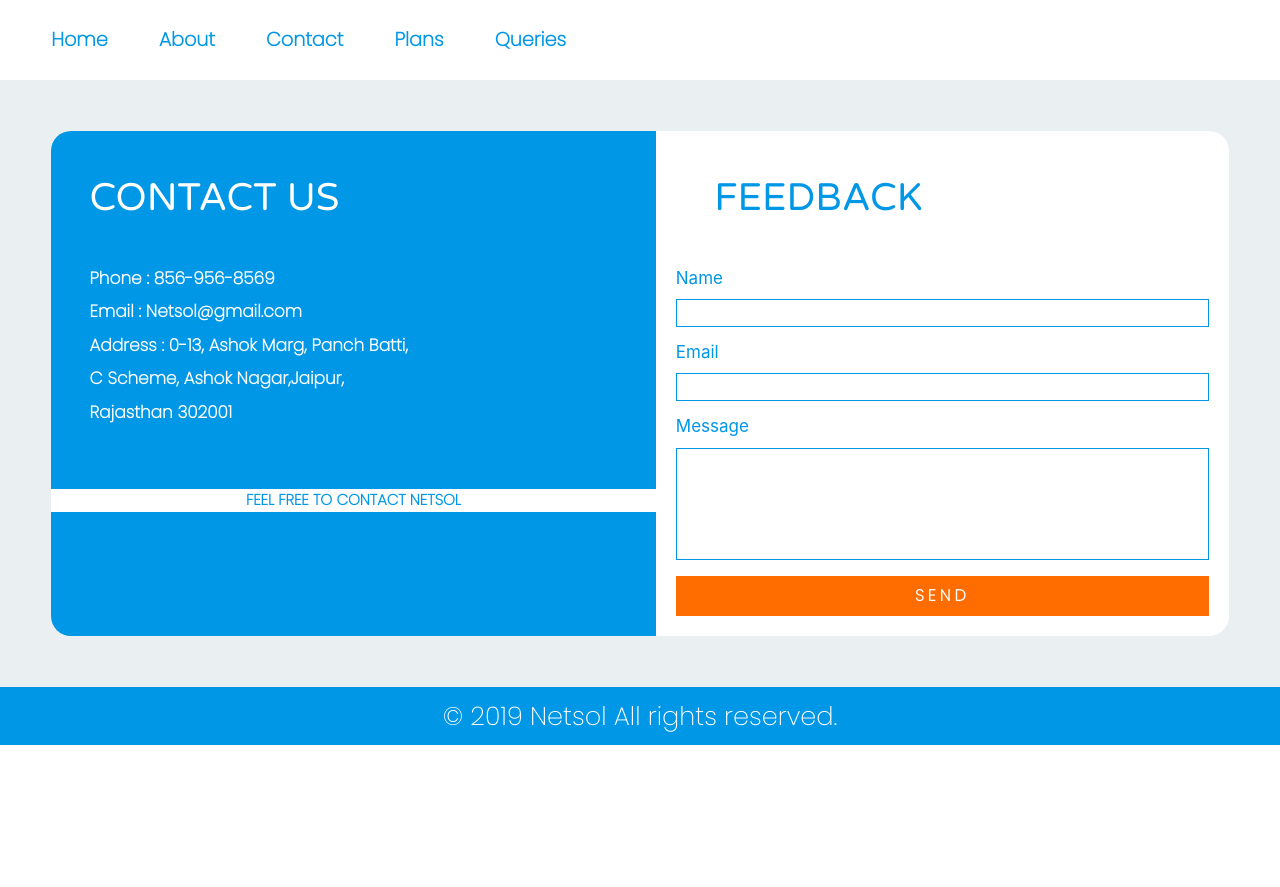
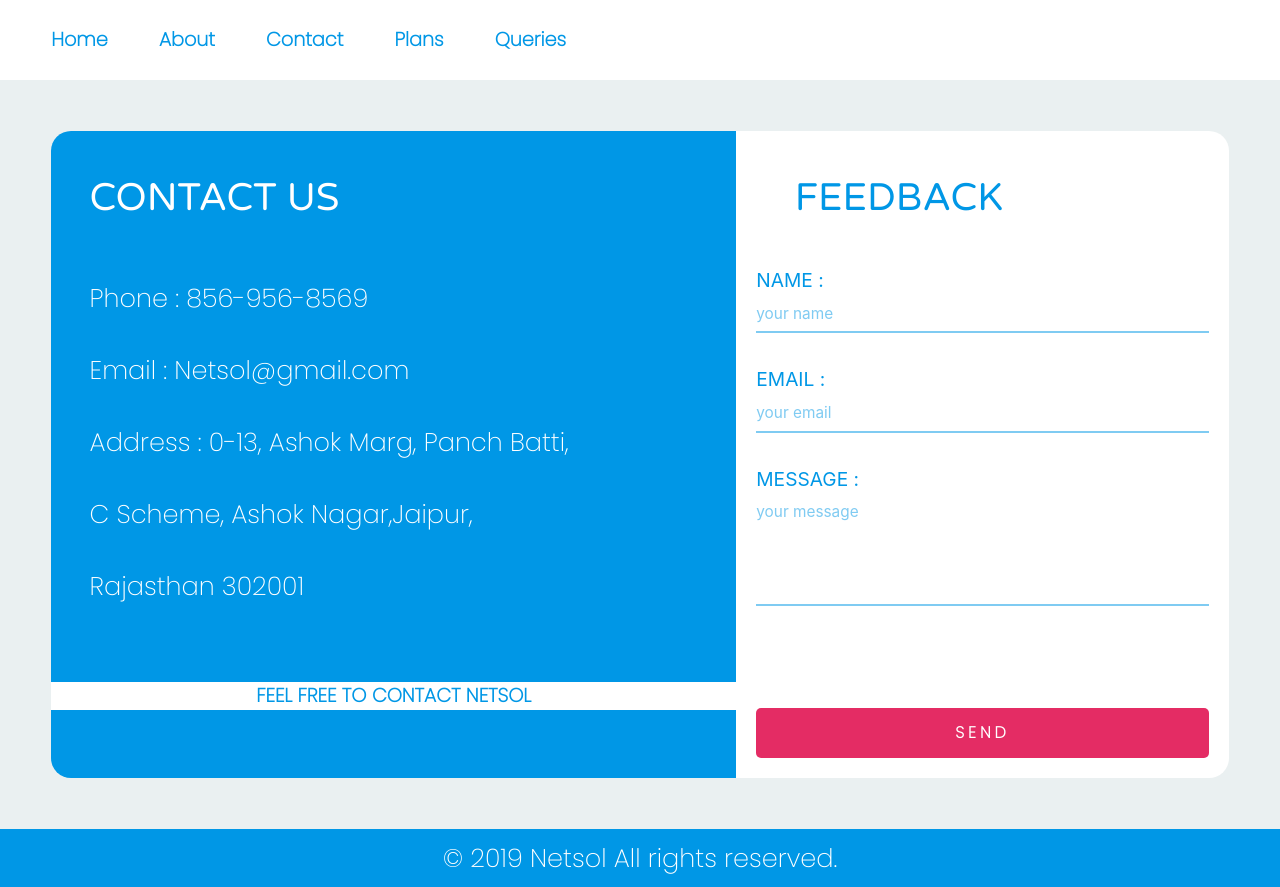
Before and after one commit to gauravnagar192/NetsolWebsite, a React (Create React App) app in the folder client/: page /contact in a window 1280 px wide. Before the commit the page ends 800 px from the top, so only its background shows below. Built offline with nearby package versions, Linux system fonts and the light colour scheme.

Commit message:
make it better

```diff
--- a/client/src/App.css
+++ b/client/src/App.css
@@ -15,7 +15,7 @@
   text-decoration: none;
   color: #FFFFFF;
 }
-@media screen and (max-width: 426px) {
+@media screen and (max-width: 425px) {
   .err {
     font-size: 3.5vh;
     font-family: 'Poppins' , sans-serif;
@@ -459,22 +459,28 @@
   #fn , #fe , #fm {
     display: block;
     font-size: 2.5vh;
+    margin-bottom: 0vw;
   }
   #f-name:focus , #f-email:focus , #f-msg:focus {
     outline: none;
     border: none;
     border-bottom: 2px solid #0097E6;
+    box-shadow: 2px 2px 5px rgba(0,0,0,0.5);
+    padding: 2vw;
+    margin: 2vw 0vw;
   }
   #f-name , #f-email , #f-msg {
     width: 100%;
     display: block;
     border: none;
     font-family: 'Poppins' , sans-serif;
-    border-bottom: 2px solid #0097E6;
-    margin-bottom: 1vw;
-    background: #EAF0F1;
+    border-bottom: 2px solid rgba(0,151,230,0.5);
+    margin-bottom: 5vw;
     color: #0097E6;
     font-weight: lighter;
+  }
+  #f-name::placeholder , #f-email::placeholder , #f-msg::placeholder {
+    color: rgba(0,151,230,.5);
   }
   #f-msg {
     resize: none;
@@ -487,7 +493,7 @@
     border-bottom-right-radius: 5px;
     margin-left: auto;
     margin-right: auto;
-    background: #FF6D00;
+    background: #E42C64;
     font-family: 'Poppins' , sans-serif;
     text-align: center;
     border: none;
@@ -502,7 +508,7 @@
   }
   #cont {
     background: #EAF0F1;
-    padding: 2vw 2vw;
+    padding: 1vw 4vw;
   }
   #contact {
   }
@@ -513,17 +519,17 @@
     font-size: 3vh;
   }
   .ct-info {
-    padding: 2px 10px;
-    font-family: 'Poppins' , sans-serif;
-    font-size: 2.5vh;
-    margin-top: 1vh;
+    padding: 5px 10px;
+    font-family: 'Poppins' , sans-serif;
+    font-size: 4.6vw;
+    margin-top: 5vw;
   }
   #ct-sl {
     border-bottom-left-radius: 5px;
     border-bottom-right-radius: 5px;
     text-align: center;
     padding: 5px 0px;
-    background: #FF6D00;
+    background: #E42C64;
     color: #FFFFFF;
     margin: 2vh 0vh;
     font-size: 3vh;
@@ -535,6 +541,7 @@
     border-top-right-radius: 5px;
     border-bottom-left-radius: 5px;
     border-bottom-right-radius: 5px;
+    margin: 10vw 0vw;
     display: block;
     color: #FFFFFF;
   }
@@ -897,8 +904,43 @@
     height: 25vw;
     display: none;
   }
+  #mo , #e , #c {
+    display: block;
+    margin: 4vw;
+    font-family: 'Poppins' , sans-serif;
+    font-size: 5vw;
+  }
+  #mo > div , #e > div , #c > div {
+    color: #E42C64;
+    font-weight: bold;
+  }
+  #mo > p , #e > p , #c > p {
+    display: block;
+    color: #0097E6;
+    margin-bottom: 2vw;
+  }
+  #Info2 {
+    margin: 14vw 0vw;
+  }
 }
 @media screen and (min-width: 426px) {
+  #Info2 {
+    margin: 8vw 0vw;
+  }
+  #mo , #e , #c {
+    display: block;
+    margin: 4vw;
+    font-family: 'Poppins' , sans-serif;
+    font-size: 2vw;
+  }
+  #mo > div , #e > div , #c > div {
+    color: #E42C64;
+    font-weight: bold;
+  }
+  #mo > p , #e > p , #c > p {
+    display: block;
+    color: #0097E6;
+  }
   #Ahead {
     background: #0097E6;
     padding: 10px;
@@ -1536,85 +1578,6 @@
     font-weight: bold;
     margin-top: 4vw;
   }
-  #fn , #fe , #fm {
-    display: block;
-    font-size: 17px;
-  }
-  #f-name , #f-email , #f-msg {
-    width: 100%;
-    display: block;
-    border: 1px solid #0097E6;
-    margin-bottom: 1vw;
-    color: #0097E6;
-  }
-  #f-msg {
-    resize: none;
-    height: 14vh;
-  }
-  #f-submit {
-    letter-spacing: 4px;
-    font-weight: bold;
-    margin-left: auto;
-    margin-right: auto;
-    background: #FF6D00;
-    font-family: 'Poppins' , sans-serif;
-    text-align: center;
-    border: none;
-    padding: 1vh 3vh;
-    display: block;
-    margin-top: 2vh;
-    color: #FFFFFF;
-    width: 100%;
-  }
-  .sticky + #cont {
-    padding-top: 4vw;
-  }
-  #cont {
-    background: #EAF0F1;
-    padding: 2vw 2vw;
-  }
-  #contact {
-    display: grid;
-    grid-template-columns: auto 0px auto;
-    margin: 2vw 2vw;
-  }
-  #ct-h , #fdbk-h {
-    margin: 3vw;
-    font-family: 'Varela Round' , sans-serif;
-    font-size: 3vw;
-  }
-  .ct-info {
-    margin-left: 3vw;
-    font-family: 'Poppins' , sans-serif;
-    font-size: 17px;
-    font-weight: bold;
-    margin-top: 1vh;
-  }
-  #ct-sl {
-    text-align: center;
-    background: #FFFFFF;
-    color: #0097E6;
-    margin: 5vw 0vh;
-    font-size: 15px;
-    font-family: 'Poppins' , sans-serif;
-    font-weight: bolder;
-  }
-  #contact-us {
-    border-top-left-radius: 20px;
-    border-bottom-left-radius: 20px;
-    color: #FFFFFF;
-    grid-column-start: 1;
-    grid-column-end: 2;
-  }
-  #fdbk {
-    padding: 0px 20px 20px 20px;
-    border-top-right-radius: 20px;
-    border-bottom-right-radius: 20px;
-    background: #FFFFFF;
-    color: #0097E6;
-    grid-column-start: 3;
-    grid-column-end: 4;
-  }
   .sticky {
     position: fixed;
     top: 0;
@@ -1968,7 +1931,7 @@
   }
 }
 
-@media screen and (min-width: 426px) {
+@media screen and (min-width: 769px) {
 
   .TeamCard {
     box-shadow: 5px 5px 10px rgba(0,0,0,0.5);
@@ -2018,46 +1981,136 @@
     font-family: 'Poppins' , sans-serif;
     font-weight: bold;
   }
-  #icon-grid , #team-grid{
+  #icon-grid , #team-grid {
     display: grid;
     grid-template-columns: auto auto auto;
-    margin: 10px 4vw;
-    grid-gap: 20px;
+    margin: 4vw;
+    grid-gap: 4vw;
   }
   .IconCard {
     box-shadow: 5px 5px 25px rgba(0,0,0,0.25);
     background: #FFFFFF;
     border-radius: 5px;
-    padding: 2vw 0vw;
+    padding: 2vw;
   }
   .Icon {
     display: block;
     margin-left: auto;
     margin-right: auto;
-    margin-top: 2vh;
-    width: 10vw;
-    height: 10vw;
+    width: 8vw;
+    height: 8vw;
   }
   .title {
     display: block;
     text-align: center;
     font-family: 'Varela Round', sans-serif;
+    font-size: 4vh;
+    font-weight: bold;
+    margin: 1vh 0vh ;
+  }
+  .content {
+    font-family: 'Poppins' , sans-serif;
+    font-size: 1.5vw;
+    margin: 2vw 1vw;
+    font-weight: bold;
+    text-align: center;
+  }
+  #fn , #fe , #fm {
+    display: block;
+    font-size: 1.5vw;
+    margin-bottom: 0px;
+  }
+  #f-name , #f-email , #f-msg {
+    width: 100%;
+    display: block;
+    border: none;
+    border-bottom: 2px solid rgba(0,151,230,0.5);
+    margin-bottom: 2.5vw;
+    padding: 0.5vw 0vw;
+    color: #0097E6;
+  }
+  #f-name:focus , #f-email:focus , #f-msg:focus {
+    outline: none;
+    margin: 1vw 0vw;
+    padding: 1vw;
+    box-shadow: 2px 2px 5px rgba(0,0,0,0.5);
+  }
+  #f-name::placeholder , #f-email::placeholder , #f-msg::placeholder {
+    color: rgba(0,151,230,.5);
+    font-size: 1.2vw;
+  }
+  #f-msg {
+    resize: none;
+    height: 14vh;
+  }
+  #f-submit {
+    letter-spacing: 4px;
+    font-weight: bold;
+    margin-left: auto;
+    margin-right: auto;
+    background: #E42C64;
+    font-family: 'Poppins' , sans-serif;
+    text-align: center;
+    border: none;
+    padding: 1vw 3vh;
+    border-radius: 5px;
+    display: block;
+    margin-top: 8vw;
+    color: #FFFFFF;
+    width: 100%;
+  }
+  .sticky + #cont {
+    padding-top: 4vw;
+  }
+  #cont {
+    background: #EAF0F1;
+    padding: 2vw 2vw;
+  }
+  #contact {
+    display: grid;
+    grid-template-columns: auto 0px auto;
+    margin: 2vw 2vw;
+  }
+  #ct-h , #fdbk-h {
+    margin: 3vw;
+    font-family: 'Varela Round' , sans-serif;
     font-size: 3vw;
-    color: #0097E6;
-    font-weight: bold;
-    margin: 1vh 0vh ;
-  }
-  .content {
-    font-family: 'Poppins' , sans-serif;
-    font-size: 1.8vw;
-    color: #0097E6;
-    margin: 2vw;
-    font-weight: bold;
-    text-align: center;
+  }
+  .ct-info {
+    margin-left: 3vw;
+    font-family: 'Poppins' , sans-serif;
+    font-size: 2vw;
+    line-height: 5vw;
+    margin-top: 1vh;
+  }
+  #ct-sl {
+    text-align: center;
+    background: #FFFFFF;
+    color: #0097E6;
+    margin: 5vw 0vh;
+    font-size: 1.5vw;
+    font-family: 'Poppins' , sans-serif;
+    font-weight: bolder;
+  }
+  #contact-us {
+    border-top-left-radius: 20px;
+    border-bottom-left-radius: 20px;
+    color: #FFFFFF;
+    grid-column-start: 1;
+    grid-column-end: 2;
+  }
+  #fdbk {
+    padding: 0px 20px 20px 20px;
+    border-top-right-radius: 20px;
+    border-bottom-right-radius: 20px;
+    background: #FFFFFF;
+    color: #0097E6;
+    grid-column-start: 3;
+    grid-column-end: 4;
   }
 }
 
-@media screen and (min-width: 769px) {
+@media screen and (min-width: 426px ) and (max-width: 769px) {
 
   .TeamCard {
     box-shadow: 5px 5px 10px rgba(0,0,0,0.5);
@@ -2107,38 +2160,135 @@
     font-family: 'Poppins' , sans-serif;
     font-weight: bold;
   }
-  #icon-grid , #team-grid {
+  #icon-grid , #team-grid{
     display: grid;
     grid-template-columns: auto auto auto;
-    margin: 4vw;
-    grid-gap: 4vw;
+    margin: 10px 4vw;
+    grid-gap: 20px;
   }
   .IconCard {
     box-shadow: 5px 5px 25px rgba(0,0,0,0.25);
     background: #FFFFFF;
     border-radius: 5px;
-    padding: 2vw;
+    padding: 2vw 0vw;
   }
   .Icon {
     display: block;
     margin-left: auto;
     margin-right: auto;
-    width: 8vw;
-    height: 8vw;
+    margin-top: 2vh;
+    width: 10vw;
+    height: 10vw;
   }
   .title {
     display: block;
     text-align: center;
     font-family: 'Varela Round', sans-serif;
-    font-size: 4vh;
+    font-size: 3vw;
+    color: #0097E6;
     font-weight: bold;
     margin: 1vh 0vh ;
   }
   .content {
     font-family: 'Poppins' , sans-serif;
+    font-size: 1.8vw;
+    color: #0097E6;
+    margin: 2vw;
+    font-weight: bold;
+    text-align: center;
+  }
+  #fn , #fe , #fm {
+    display: block;
+    font-size: 2vw;
+    margin-bottom: 0px;
+  }
+  #f-name , #f-email , #f-msg {
+    width: 100%;
+    display: block;
+    border: none;
+    border-bottom: 2px solid rgba(0,151,230,0.5);
+    margin-bottom: 2.5vw;
+    font-size: 3vw;
+    color: #0097E6;
+  }
+  #f-name:focus , #f-email:focus , #f-msg:focus {
+    outline: none;
+    margin: 1vw 0vw;
+    padding: 1vw;
+    box-shadow: 2px 2px 5px rgba(0,0,0,0.5);
+  }
+  #f-name::placeholder , #f-email::placeholder , #f-msg::placeholder {
+    color: rgba(0,151,230,.5);
     font-size: 1.5vw;
-    margin: 2vw 1vw;
-    font-weight: bold;
-    text-align: center;
+  }
+  #f-msg {
+    resize: none;
+    height: 14vh;
+  }
+  #f-submit {
+    letter-spacing: 4px;
+    font-weight: bold;
+    margin-left: auto;
+    margin-right: auto;
+    background: #E42C64;
+    font-family: 'Poppins' , sans-serif;
+    text-align: center;
+    border: none;
+    padding: 2vw 0vh;
+    border-radius: 5px;
+    display: block;
+    margin-top: 8vw;
+    color: #FFFFFF;
+    font-size: 2vw;
+    width: 100%;
+  }
+  .sticky + #cont {
+    padding-top: 4vw;
+  }
+  #cont {
+    background: #EAF0F1;
+    padding: 2vw 2vw;
+  }
+  #contact {
+    display: grid;
+    grid-template-columns: auto 0px auto;
+    margin: 2vw 2vw;
+  }
+  #ct-h , #fdbk-h {
+    margin: 3vw;
+    font-family: 'Varela Round' , sans-serif;
+    font-size: 3vw;
+  }
+  .ct-info {
+    margin-left: 3vw;
+    font-family: 'Poppins' , sans-serif;
+    font-size: 2.3vw;
+    line-height: 5vw;
+    margin-top: 1vh;
+  }
+  #ct-sl {
+    text-align: center;
+    background: #FFFFFF;
+    color: #0097E6;
+    margin: 5vw 0vh;
+    font-size: 2.5vw;
+    font-family: 'Poppins' , sans-serif;
+    font-weight: bolder;
+  }
+  #contact-us {
+    border-top-left-radius: 20px;
+    border-bottom-left-radius: 20px;
+    color: #FFFFFF;
+    grid-column-start: 1;
+    grid-column-end: 2;
+  }
+  #fdbk {
+    padding: 0px 20px 20px 20px;
+    border-top-right-radius: 20px;
+    border-bottom-right-radius: 20px;
+    background: #FFFFFF;
+    color: #0097E6;
+    grid-column-start: 3;
+    grid-column-end: 4;
   }
 }
--- a/client/src/component/about.js
+++ b/client/src/component/about.js
@@ -46,7 +46,22 @@ class About extends Component {
       netsol . she perform lot of activity in netsol . she schedule meetings , appointments , maintain  files , send
       emails , answer calls and take care of guest in netsol" position="Secretary" />
       </div>
-
+      <div id="Info2">
+       <div id="mo">
+        <div>Main Office</div>
+         <p>Gala No 6 & 7, Laxmi Plaza, Laxmi Industrial Estate,</p>
+         <p>Link Road, Andheri West,</p>
+         <p>Mumbai - 400053 (Map)</p>
+        </div>
+        <div id="e">
+         <div>Email</div>
+         <p>ennetsol@gmail.com</p>
+        </div>
+        <div id="c">
+         <div>Contact</div>
+         <p>+919315621432</p>
+        </div>
+       </div>
       </div>
     );
   }
--- a/client/src/component/contact.js
+++ b/client/src/component/contact.js
@@ -65,12 +65,12 @@ class Contact extends Component {
          <div id="fdbk">
          <div id="fdbk-h">FEEDBACK</div>
          <form onSubmit={this.onSubmit}>
-          <label htmlFor="" id="fn">Name</label>
-          <input type="text" name='name' id="f-name" onChange={this.onChange} required/>
-          <label htmlFor="" id="fe">Email</label>
-          <input type="email" name='email' id="f-email" onChange={this.onChange} required/>
-          <label htmlFor="" id="fm">Message</label>
-          <textarea name='message' id="f-msg" onChange={this.onChange} required></textarea>
+          <label htmlFor="" id="fn">NAME :</label>
+          <input type="text" name='name' id="f-name" placeholder="your name" onChange={this.onChange} required/>
+          <label htmlFor="" id="fe">EMAIL :</label>
+          <input type="email" name='email' id="f-email" placeholder="your email" onChange={this.onChange} required/>
+          <label htmlFor="" id="fm">MESSAGE :</label>
+          <textarea name='message' id="f-msg" placeholder="your message" onChange={this.onChange} required></textarea>
           <input type="submit" id="f-submit" value="SEND"/>
          </form>
          </div>
```
